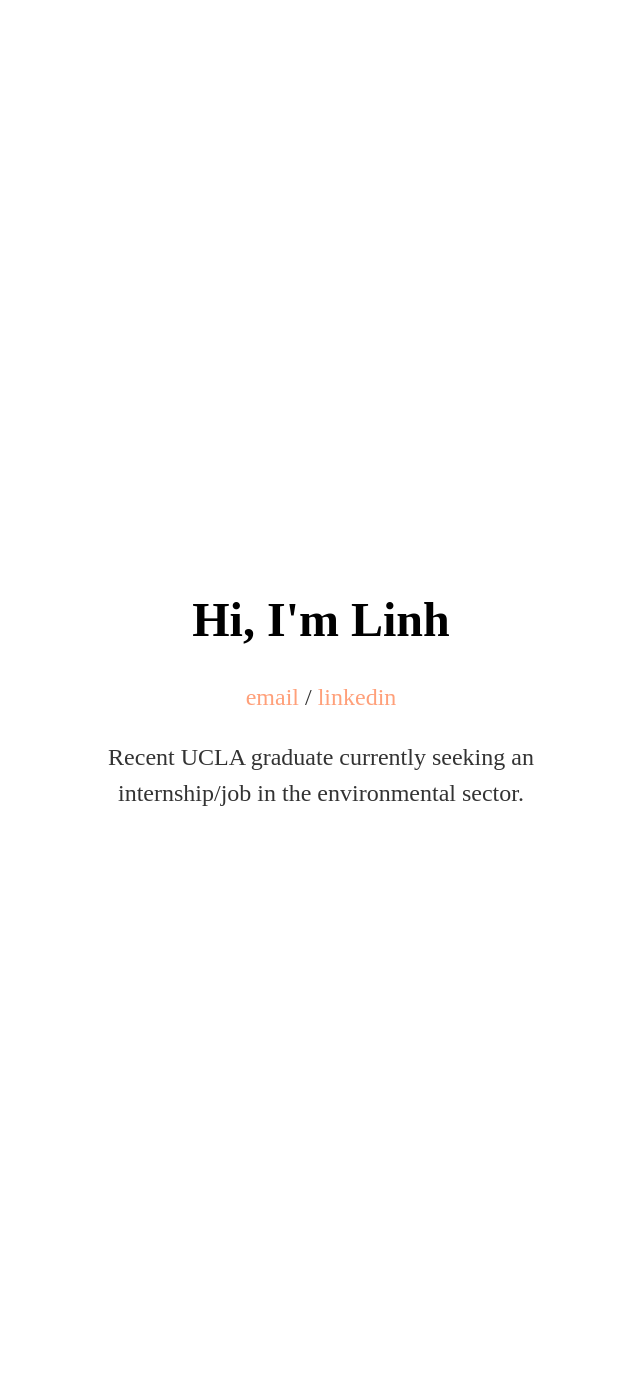
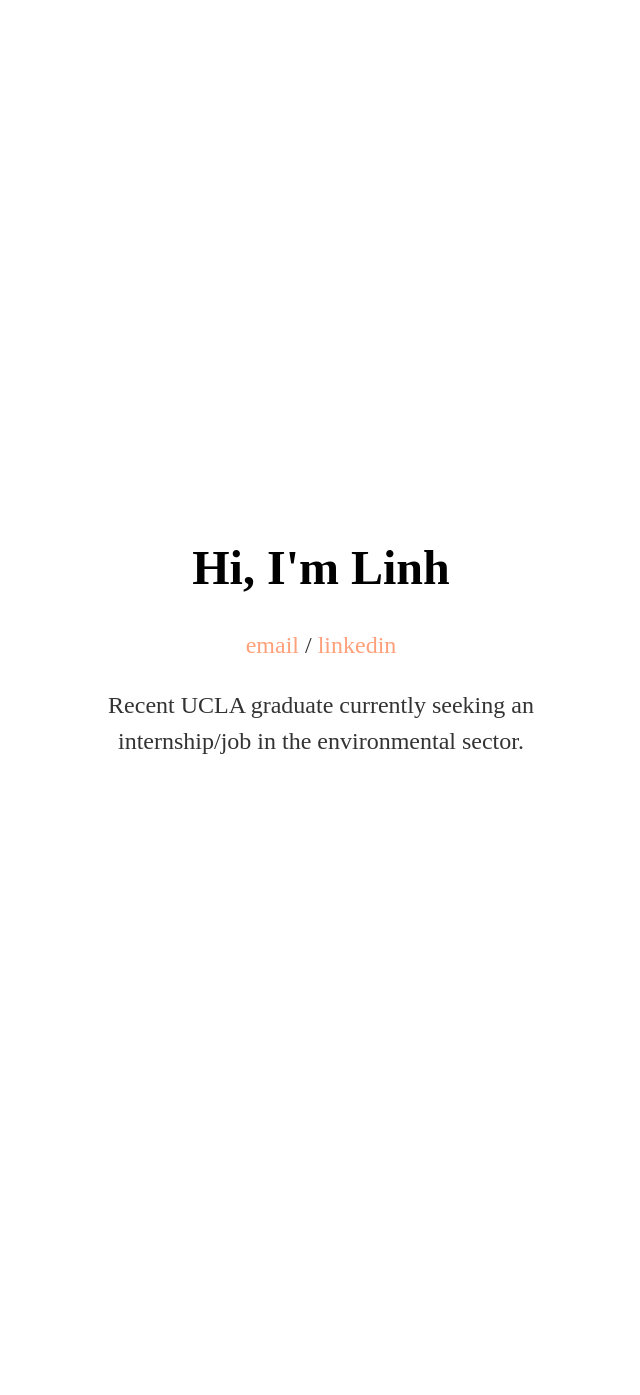
Before and after one commit to lttrinh/lttrinh.github.io, a Jekyll site: the page built from index.html, in a window 1280 px wide. Shown: the whole page, without its empty margins (319-959 px from the left). Built offline with Jekyll 4.4.1, drawn with Linux system fonts in a browser that asks for light colours; after the commit the page ends 1291 px from its top, so only the background shows below that.

Commit message:
Update main.css

```diff
--- a/css/main.css
+++ b/css/main.css
@@ -1,8 +1,8 @@
 body {
     margin: 60px auto;
     width: 40%;
-    padding-top:500px;
-    padding-bottom:500px;
+    padding-top:35%;
+    padding-bottom:35%;
 }
 
 h1 {
```
